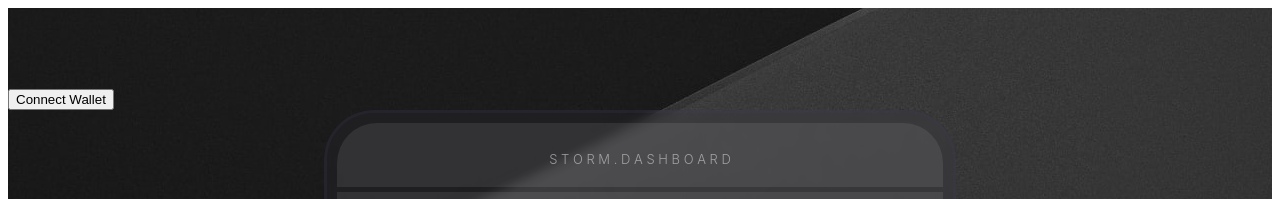
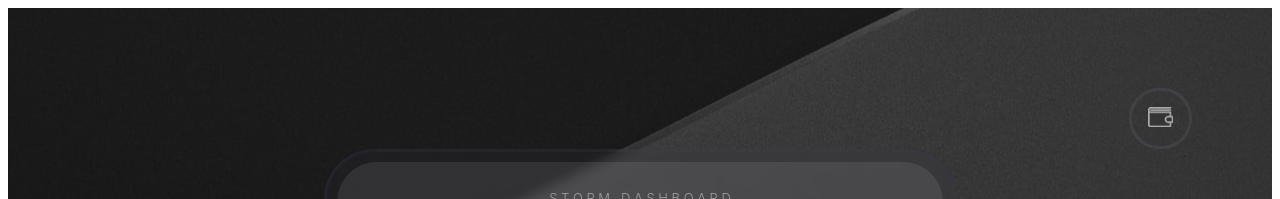
Before and after one commit to zorixid/Strmdash, a Next.js app: page / in a window 1280 px wide. Shown: the top 199 px of the page. Built offline with nearby package versions, Linux system fonts and the light colour scheme; no server answers.

Commit message:
update: btn styling

```diff
--- a/pages/index.js
+++ b/pages/index.js
@@ -38,8 +38,8 @@ useEffect(() => {
 
   useEffect(() => {
     if (window.ethereum) {
-      window.ethereum.on('accountsChanged', connectToMetamask);
-      window.ethereum.on('chainChanged', connectToMetamask);
+      window.ethereum.on('accountsChanged', connectHandler);
+      window.ethereum.on('chainChanged', connectHandler);
     }
   }, []);
 
@@ -110,24 +110,6 @@ useEffect(() => {
         setSortedArray(...[tempSortedArray]);
       }
     });
-  };
-
-  //connect to metamask
-  const connectToMetamask = async () => {
-    try {
-      const provider = new ethers.providers.Web3Provider(
-        window.ethereum,
-        'any'
-      );
-      await provider.send('eth_requestAccounts', []);
-      const signer = provider.getSigner();
-      const addr = await signer.getAddress();
-      setSigner(signer);
-      console.log('account: ', addr);
-      setConnectedAddress(addr);
-    } catch (err) {
-      console.log(err);
-    }
   };
 
   //checking granted roles for user
@@ -218,8 +200,16 @@ useEffect(() => {
   return (
     <div className={styles.container}>
       <title>STORM</title>
+      <div className={styles.walletBar}>
+
+      <button onClick={connectHandler} className={styles.walletbtn}>              <Image
+              src="/wallet.png"
+              alt="Picture of the author"
+              width={25}
+              height={20}
+            /></button>
+      </div>
       <main>
-        <button onClick={connectHandler}>Connect Wallet</button>
         <ToastContainer transition={Flip} />
         <div className={styles.shape}>
           <div className={styles.appName}>
--- a/styles/Home.module.css
+++ b/styles/Home.module.css
@@ -21,6 +21,29 @@
   padding: 10px;
   backdrop-filter: blur(5px);
 }
+
+.walletBar {
+  text-align: right;
+  padding-right: 5rem;
+}
+
+.walletbtn {
+  background-color:  rgba(255, 255, 255, 0);
+  border: 3px solid rgba(112, 105, 124, 0.216);
+  padding: 1rem;
+  border-radius: 30px;
+
+}
+
+
+.walletbtn:hover {
+  background-color: rgba(255, 255, 255, 0.075);
+}
+.walletbtn:active {
+  background-color: rgba(255, 255, 255, 0.055);
+
+}
+
 
 .appName {
   background-color: rgba(255, 255, 255, 0.088);
```
Also changed, not shown: public/wallet.png (added).
